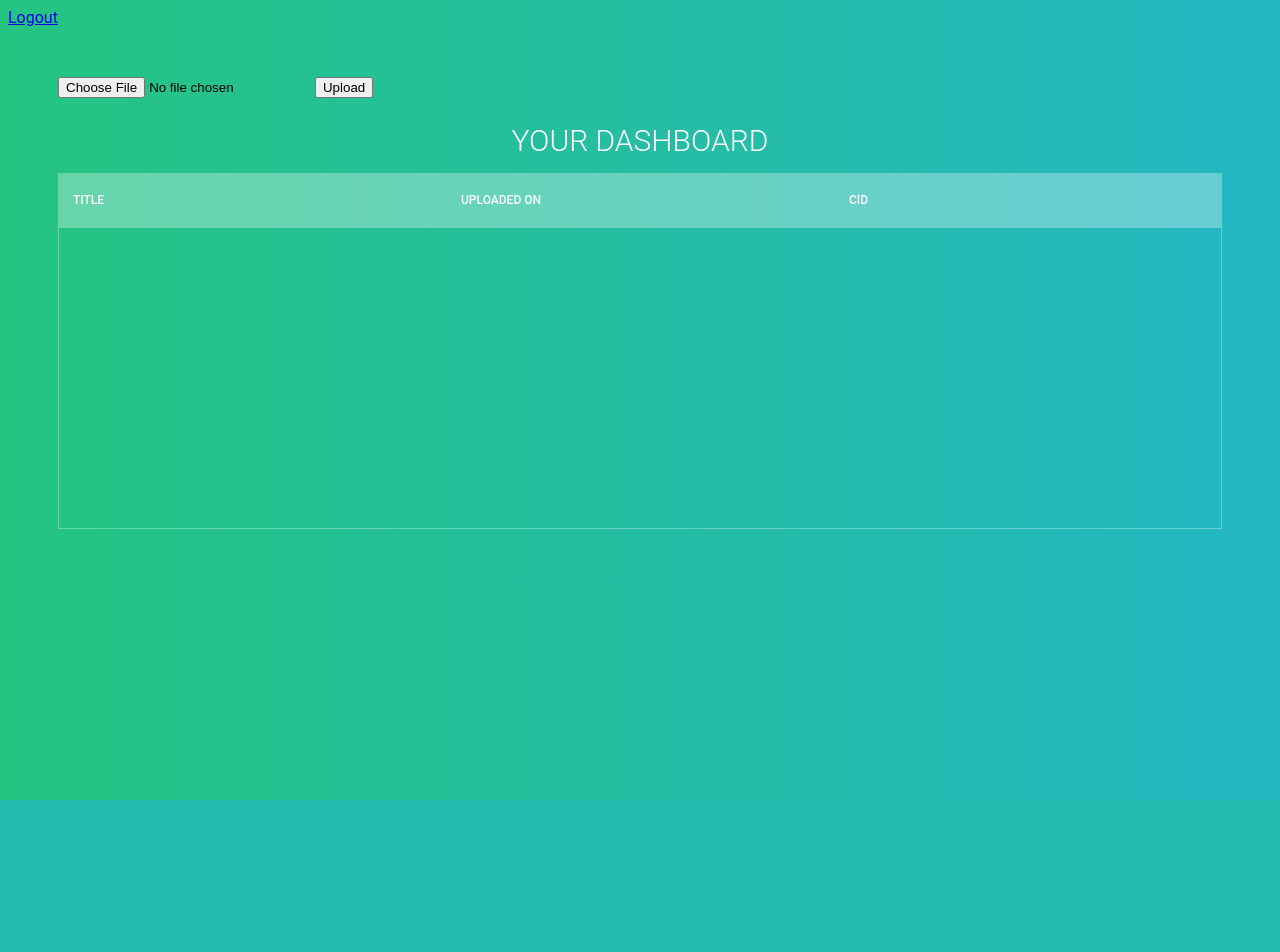
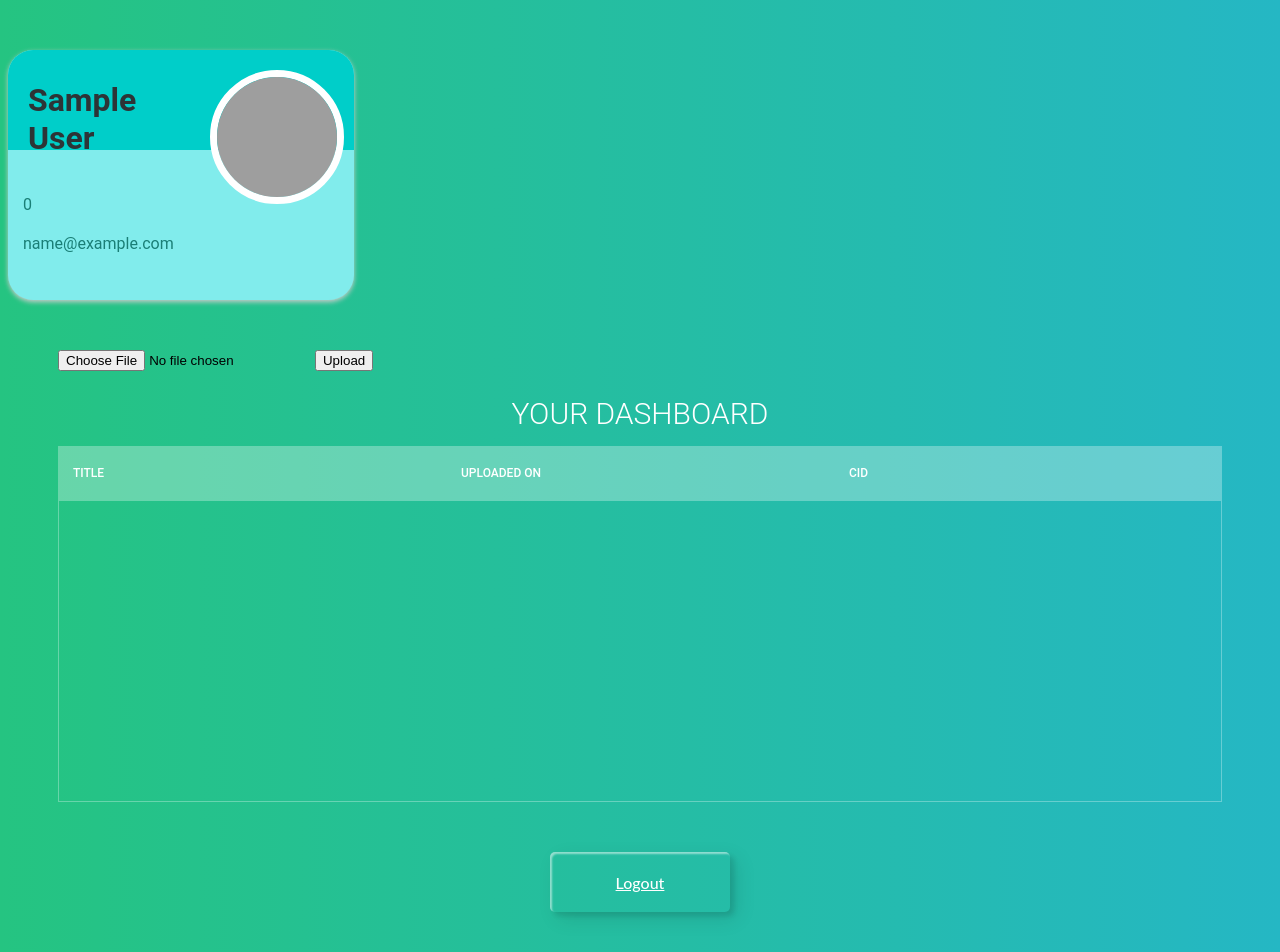
Before and after one commit to raihankhan-rk/MedBase, a Flask app: page /dashboard in a window 1280 px wide. Before the commit the page ends 800 px from the top, so only its background shows below. Run offline with Flask 2, Linux system fonts and the light colour scheme; the visitor is signed in with stand-in values (Sample User, id 1); data comes from the database, SQL or seed files in the repository; lists and menus that the app fills with data are empty; parts of the project's set-up code (start-up, migrations or seed data) failed here and were passed over; grey boxes are pictures that could not be loaded.

Commit message:
Almost completed with the functionality!!!!

```diff
--- a/Backend/app.py
+++ b/Backend/app.py
@@ -8,6 +8,7 @@
 from uidgen import generateuid
 from werkzeug.utils import secure_filename
 from ipfs import Ipfs
+import itertools
 
 app = Flask(__name__)
 app.config['SQLALCHEMY_DATABASE_URI'] = 'sqlite:///database.db'
@@ -34,6 +35,8 @@
     email = db.Column(db.String(), nullable=False, unique=True)
     password = db.Column(db.String(80), nullable=False)
     cid = db.Column(db.String(), nullable=True)
+    title = db.Column(db.String(), nullable=True)
+    timestamp = db.Column(db.String(), nullable=True)
 
 db.create_all()
 
@@ -63,11 +66,16 @@
 def dashboard():
     if current_user.cid is None:
         cid = []
+        timestamp = []
+        title = []
     else:
         cid = current_user.cid.split()
-    # cid = current_user.cid.split(' ')
-    # cids = ["hello", "world", "this", "is", "a", "test", "list"]
-    return render_template('dashboard.html', cids=cid)
+        title = current_user.title.split()
+        timestamp = current_user.timestamp.split()
+    uid = current_user.uid
+    name = current_user.name
+    email = current_user.email
+    return render_template('dashboard.html', cids=cid, titles=title, timestamps=timestamp, zipped_data=zip(title, timestamp, cid), name=name, email=email, uid=uid)
 
 @app.route('/logout', methods=["GET", "POST"])
 @login_required
@@ -128,21 +136,30 @@
         if file:
             filename = secure_filename(file.filename)
             file.save(f"uploads/{filename}")
-            metadata = Ipfs.pinToIpfs(f"uploads/{filename}")
+            metadata, timestamp = Ipfs.pinToIpfs(f"uploads/{filename}")
 
             if current_user.cid is None:
                 user_cid = []
+                user_timestamp = []
+                user_file_title = []
             else:
                 user_cid = current_user.cid.split()
+                user_timestamp = current_user.timestamp.split()
+                user_file_title = current_user.timestamp.split()
 
             if metadata["IpfsHash"] in user_cid:
                 print("This file already exists in your database.")
+                flash("This file already exists in your database.")
             else:
                 user_cid.append(metadata["IpfsHash"])
+                user_timestamp.append(timestamp)
+                user_file_title.append(f"{filename}")
                 current_user.cid = ' '.join(user_cid)
+                current_user.timestamp = ' '.join(user_timestamp)
+                current_user.title = ' '.join(user_file_title)
             db.session.commit()
-            return render_template('dashboard.html')
-    return render_template('dashboard.html')
+            return redirect(url_for('dashboard'))
+    return (url_for('dashboard'))
 
 if __name__ == '__main__':
     app.run(debug=True)
--- a/Backend/templates/dashboard.html
+++ b/Backend/templates/dashboard.html
@@ -5,7 +5,19 @@
     <title>Dashboard</title>
 </head>
 <body>
-<a href="{{ url_for('logout') }}">Logout</a>
+<div class="card">
+        <div class="top">
+          <h2 class="name">{{name}}</h2>
+          <img class="circle-img"
+            src="https://cdn-icons-png.flaticon.com/512/219/219986.png"
+            alt="avatar_img"
+          />
+        </div>
+        <div class="bottom">
+          <p class="info">{{uid}}</p>
+          <p class="info">{{email}}</p>
+        </div>
+</div>
 <section>
   <form action="/upload" method="post" enctype="multipart/form-data">
       <input type="file" name="file">
@@ -27,10 +39,10 @@
   <div class="tbl-content">
     <table cellpadding="0" cellspacing="0" border="0">
       <tbody>
-      {% for cid in cids %}
+      {% for title, timestamp, cid in zipped_data %}
         <tr>
-          <td>AAC</td>
-          <td>AUSTRALIAN COMPANY </td>
+          <td>{{title}}</td>
+          <td>{{timestamp}}</td>
           <td>{{cid}}</td>
         </tr>
       {% endfor %}
@@ -38,6 +50,9 @@
     </table>
   </div>
 </section>
+<div class="frame">
+  <a href="{{ url_for('logout') }}" class="custom-btn btn-4">Logout</a>
+</div>
 </body>
 <style media="screen">
     h1{
@@ -91,8 +106,101 @@
 section{
   margin: 50px;
 }
-
-
+.frame {
+  width: 90%;
+  margin: 40px auto;
+  text-align: center;
+}
+.btn-4 {
+  background-color: #4dccc6;
+background-image: linear-gradient(315deg, #4dccc6 0%, #96e4df 74%);
+  line-height: 42px;
+  padding: 0;
+  border: none;
+}
+.btn-4:hover{
+  background-color: #89d8d3;
+background-image: linear-gradient(315deg, #89d8d3 0%, #03c8a8 74%);
+}
+.btn-4 span {
+  position: relative;
+  display: block;
+  width: 100%;
+  height: 100%;
+}
+.btn-4:before,
+.btn-4:after {
+  position: absolute;
+  content: "";
+  right: 0;
+  top: 0;
+   box-shadow:  4px 4px 6px 0 rgba(255,255,255,.9),
+              -4px -4px 6px 0 rgba(116, 125, 136, .2),
+    inset -4px -4px 6px 0 rgba(255,255,255,.9),
+    inset 4px 4px 6px 0 rgba(116, 125, 136, .3);
+  transition: all 0.3s ease;
+}
+.btn-4:before {
+  height: 0%;
+  width: .1px;
+}
+.btn-4:after {
+  width: 0%;
+  height: .1px;
+}
+.btn-4:hover:before {
+  height: 100%;
+}
+.btn-4:hover:after {
+  width: 100%;
+}
+.btn-4 span:before,
+.btn-4 span:after {
+  position: absolute;
+  content: "";
+  left: 0;
+  bottom: 0;
+  box-shadow:  4px 4px 6px 0 rgba(255,255,255,.9),
+              -4px -4px 6px 0 rgba(116, 125, 136, .2),
+    inset -4px -4px 6px 0 rgba(255,255,255,.9),
+    inset 4px 4px 6px 0 rgba(116, 125, 136, .3);
+  transition: all 0.3s ease;
+}
+.btn-4 span:before {
+  width: .1px;
+  height: 0%;
+}
+.btn-4 span:after {
+  width: 0%;
+  height: .1px;
+}
+.btn-4 span:hover:before {
+  height: 100%;
+}
+.btn-4 span:hover:after {
+  width: 100%;
+}
+button {
+  margin: 20px;
+}
+.custom-btn {
+  width: 130px;
+  height: 40px;
+  color: #fff;
+  border-radius: 5px;
+  padding: 10px 25px;
+  font-family: 'Lato', sans-serif;
+  font-weight: 500;
+  background: transparent;
+  cursor: pointer;
+  transition: all 0.3s ease;
+  position: relative;
+  display: inline-block;
+   box-shadow:inset 2px 2px 2px 0px rgba(255,255,255,.5),
+   7px 7px 20px 0px rgba(0,0,0,.1),
+   4px 4px 5px 0px rgba(0,0,0,.1);
+  outline: none;
+}
 /* follow me template */
 .made-with-love {
   margin-top: 40px;
@@ -130,5 +238,50 @@
 ::-webkit-scrollbar-thumb {
     -webkit-box-shadow: inset 0 0 6px rgba(0,0,0,0.3);
 }
+.card {
+  border-radius: 25px;
+  position: relative;
+  padding: 25px 15px;
+  background-color: #81ecec;
+  margin: 50px 0;
+  height: 200px;
+  width: 25%;
+  box-shadow: 0 2px 5px #ccc;
+  text-align: left;
+}
+.top {
+  border-radius: 25px 25px 0 0;
+  height: 100px;
+  width: 100%;
+  background-color: #00cec9;
+  position: absolute;
+  top: 0;
+  left: 0;
+  display: flex;
+}
+.name {
+  font-size: 2em;
+  color: #2d3436;
+  display: flex;
+  flex: 1;
+  margin: 9% 20px 0;
+}
+.circle-img {
+  border-radius: 50%;
+  border: 7px solid #fff;
+  margin-top: 20px;
+  margin-right: 10px;
+  width: 120px;
+  height: 120px;
+}
+
+.bottom {
+  margin-top: 120px;
+}
+
+.info {
+  margin: 20px 0;
+  color: #1a7e76;
+}
 </style>
 </html>
```
Also changed, not shown: Backend/ipfs.py (+9 -5 lines), Backend/templates/card.html (added, +69 -0 lines).
